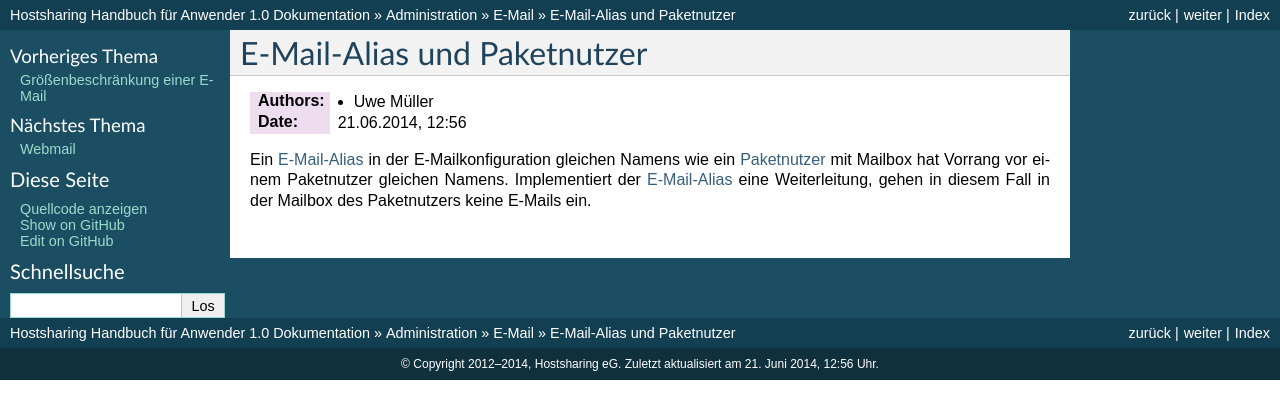
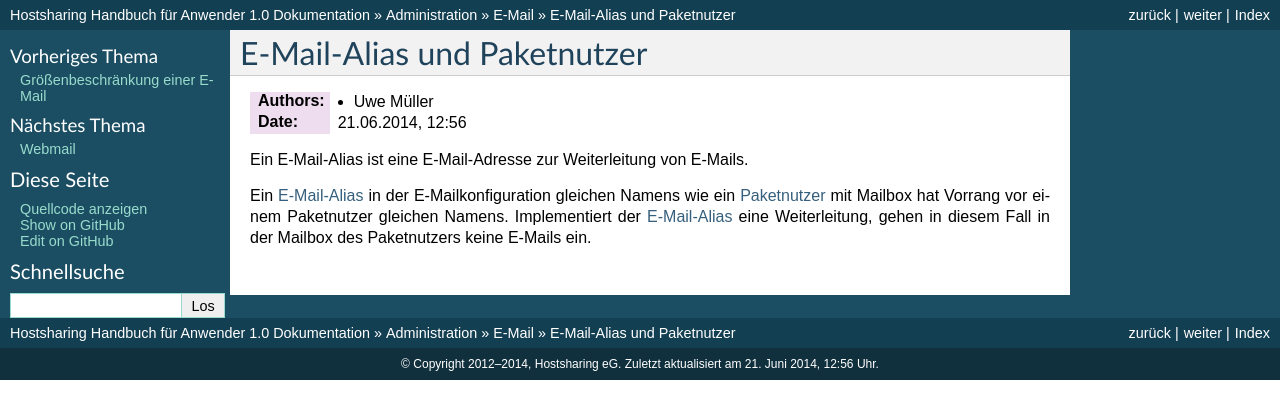
Before and after one commit to hostsharing/hs.docs.users, a Sphinx documentation site: the page built from source/administration/email/emailalias-paketuser.rst, in a window 1280 px wide. Shown: the top 419 px of the page. Built offline with Sphinx 7.4.7, drawn with Linux system fonts in a browser that asks for light colours; pages that are not in the unit, such as notebooks, are missing from menus.

Commit message:
add text emailalias

```diff
--- a/source/administration/email/emailalias-paketuser.rst
+++ b/source/administration/email/emailalias-paketuser.rst
@@ -9,5 +9,6 @@ E-Mail-Alias und Paketnutzer
 
 :Date: |date|, |time|
 
+Ein E-Mail-Alias ist eine E-Mail-Adresse zur Weiterleitung von E-Mails.
 
 Ein :term:`E-Mail-Alias` in der E-Mailkonfiguration gleichen Namens wie ein :doc:`Paketnutzer<../benutzer/index>` mit Mailbox hat Vorrang vor einem Paketnutzer gleichen Namens. Implementiert der :term:`E-Mail-Alias` eine Weiterleitung, gehen in diesem Fall in der Mailbox des Paketnutzers keine E-Mails ein.
```
